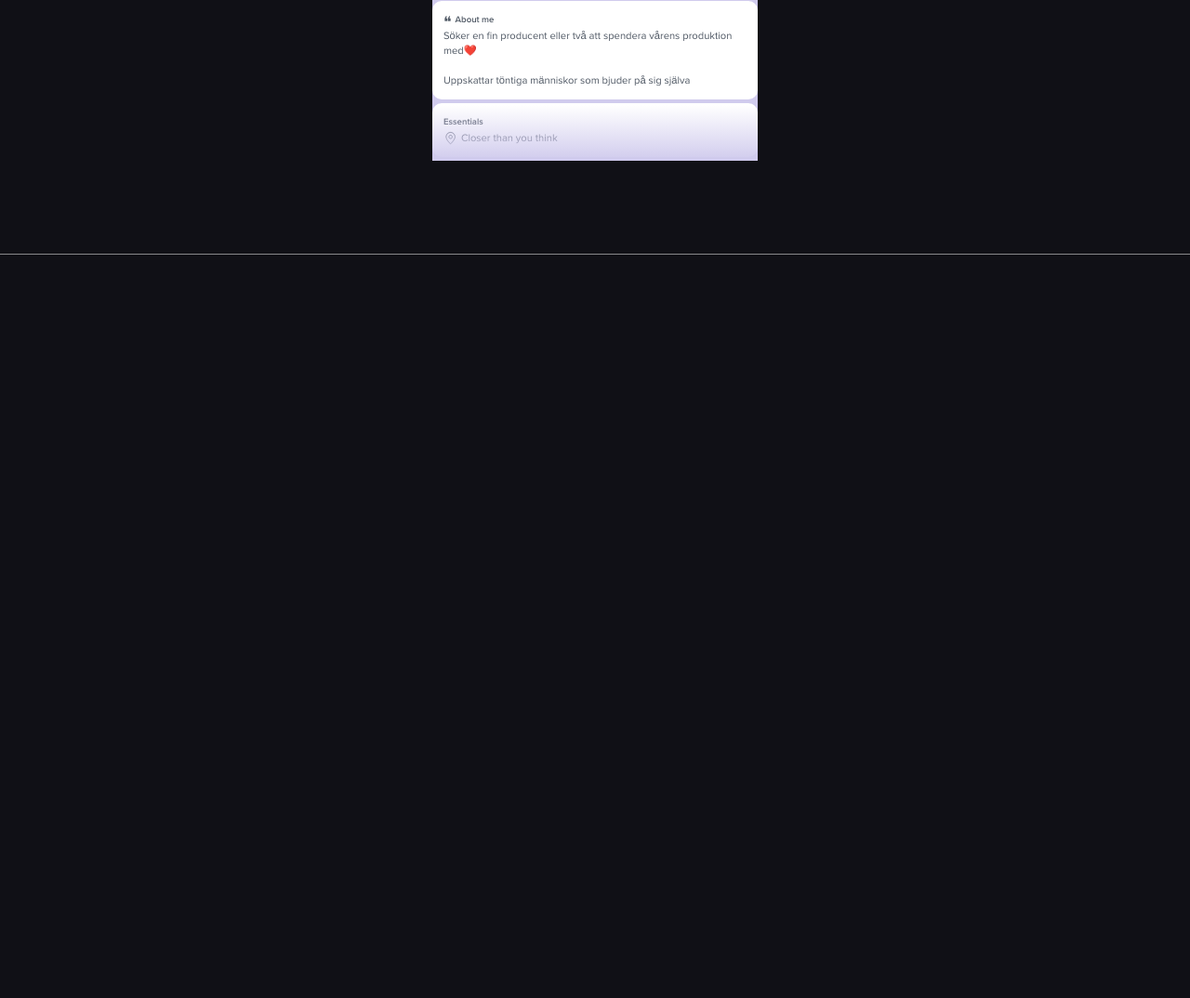
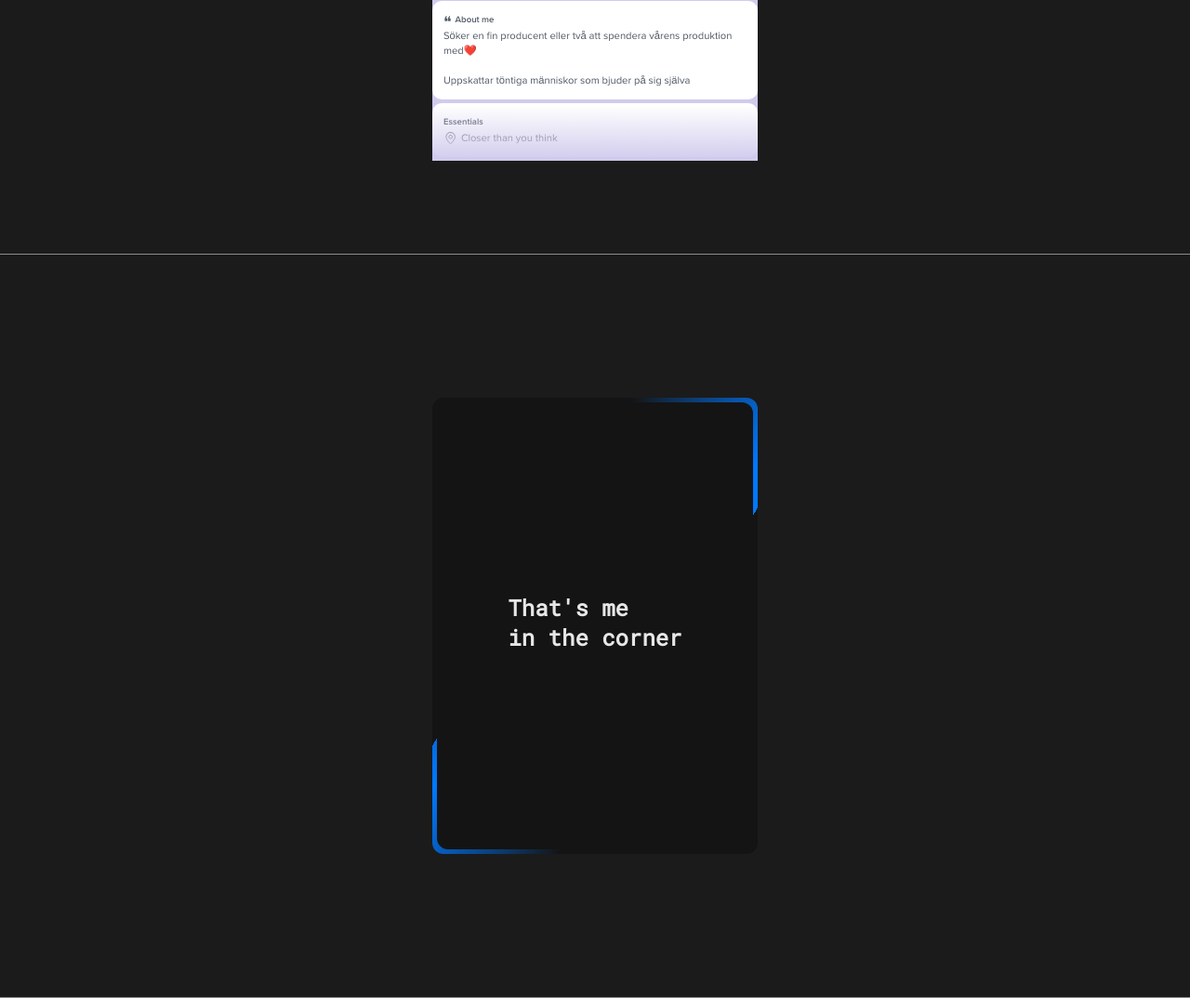
Before and after one commit to FlepTheFlabbergasted/sandbox, a website built with webpack: page public/index.html in a window 1280 px wide. Shown: the part 2926-4000 px from the top of the page at 93% size. Before the commit the page ends 3200 px from the top, so only its background shows below. Built offline with nearby package versions, Linux system fonts and the light colour scheme; what panelsnap would draw is missing.

Commit message:
border anim

```diff
--- a/package.json
+++ b/package.json
@@ -6,7 +6,7 @@
   "scripts": {
     "test": "echo \"Error: no test specified\" && exit 1",
     "build": "webpack --config webpack.config.js --mode production",
-    "serve": "webpack serve --config webpack.config.js --mode development"
+    "serve": "webpack serve --config webpack.config.js --mode development --port 5200"
   },
   "keywords": [],
   "author": "",
--- a/public/index.html
+++ b/public/index.html
@@ -403,5 +403,17 @@
         </div>
       </div>
     </section>
+
+    <!---------- Border Animation ---------->
+    <section class="center-content" id="border-animation">
+      <div class="card">
+        <div class="content">
+          <h2>
+            That's me <br />
+            in the corner
+          </h2>
+        </div>
+      </div>
+    </section>
   </body>
 </html>
--- /dev/null
+++ b/src/styles/border-animation.scss
@@ -0,0 +1,74 @@
+@use 'sass:math';
+
+#border-animation {
+  .card {
+    $card-width: 350px;
+    $aspect-ratio: 1.4;
+    $card-background: rgb(20, 20, 20);
+    $border-radius: 12px;
+    $border-width: 5px;
+    $border-start-deg: 30;
+
+    min-width: $card-width;
+    aspect-ratio: calc(math.floor(calc(1 / $aspect-ratio) * 1000) / 1000); // Use only 3 decimals
+
+    display: flex;
+    justify-content: center;
+    align-items: center;
+
+    position: relative;
+    overflow: hidden;
+    background: $card-background;
+    border-radius: $border-radius;
+    padding: $border-width;
+
+    &::before {
+      content: '';
+      width: 50%;
+      height: 150%;
+      // https://angrytools.com/gradient/
+      background: conic-gradient(
+        from 87deg at 50% 50%,
+        rgba(0, 0, 0, 0) 20%,
+        rgb(0, 120, 255) 30%,
+        rgba(0, 0, 0, 0) 50%,
+        rgba(0, 0, 0, 0) 70%,
+        rgb(0, 120, 255) 80%
+      );
+
+      position: absolute;
+      transform: rotate($border-start-deg + deg);
+      pointer-events: none;
+      // TODO: Move the same speed around the rectangle (longer distance to travel on height than on width)
+      animation: rotate 2s linear infinite;
+      animation-play-state: paused;
+    }
+
+    &::after {
+      content: '';
+      background: $card-background;
+      border-radius: $border-radius;
+      position: absolute;
+      inset: $border-width;
+      pointer-events: none;
+    }
+
+    &:hover::before {
+      animation-play-state: running;
+    }
+
+    @keyframes rotate {
+      from {
+        transform: rotate($border-start-deg + deg);
+      }
+      from {
+        transform: rotate(calc(-1 * (360 - $border-start-deg)) + deg);
+      }
+    }
+
+    .content {
+      z-index: 9;
+      padding: 16px 16px 24px;
+    }
+  }
+}
--- a/src/styles/index.scss
+++ b/src/styles/index.scss
@@ -3,13 +3,14 @@
 @import './fancy-cards.scss';
 @import './phone-scroll.scss';
 @import './tinder-template.scss';
+@import './border-animation.scss';
 
 /* -------------------------------- */
 /*            Variables             */
 /* -------------------------------- */
 
 :root {
-  --bg-black: #101016;
+  --bg-black: #1b1b1c;
   --text-color: #e7e7e7;
 }
 
```
